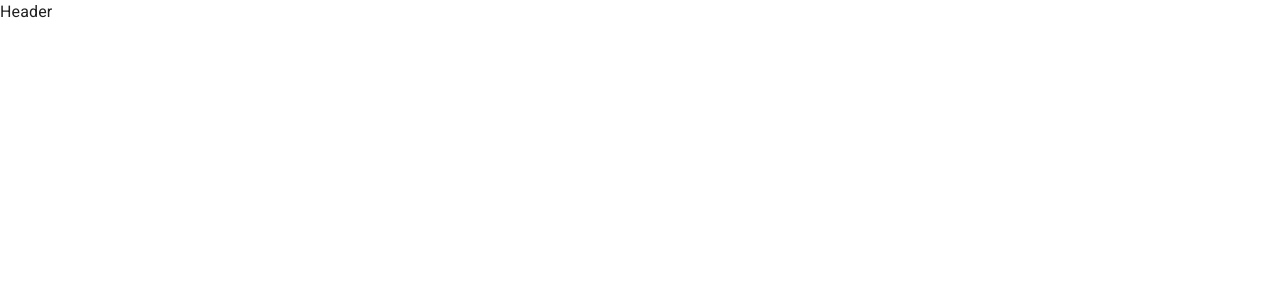
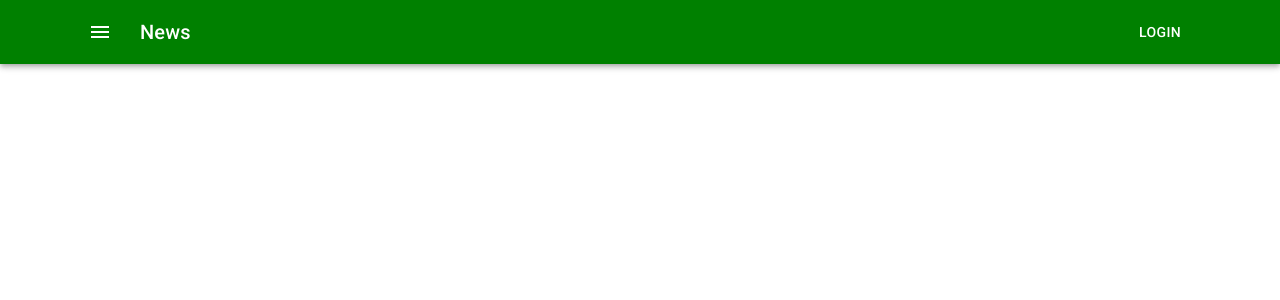
Before and after one commit to Sergii998/react-shop-project, a React (Create React App) app: page / in a window 1280 px wide. Shown: the top 300 px of the page. Built offline with nearby package versions, Linux system fonts and the light colour scheme.

Commit message:
stylesation Header color as jsobject

```diff
--- a/package.json
+++ b/package.json
@@ -5,6 +5,7 @@
   "dependencies": {
     "@emotion/react": "^11.10.5",
     "@emotion/styled": "^11.10.5",
+    "@mui/icons-material": "^5.11.0",
     "@mui/material": "^5.11.1",
     "@testing-library/jest-dom": "^5.16.5",
     "@testing-library/react": "^13.4.0",
--- a/src/container/Header/Header.tsx
+++ b/src/container/Header/Header.tsx
@@ -1,5 +1,44 @@
+import AppBar from '@mui/material/AppBar'
+
+import Toolbar from '@mui/material/Toolbar'
+import Typography from '@mui/material/Typography'
+import Button from '@mui/material/Button'
+import IconButton from '@mui/material/IconButton'
+import MenuIcon from '@mui/icons-material/Menu'
+
+import Container from '@mui/material/Container'
+
 type Props = {}
 const Header = (props: Props) => {
-    return <div>Header</div>
+    return (
+        <AppBar
+            position="static"
+            style={{
+                backgroundColor: 'green',
+            }}
+        >
+            <Container maxWidth="lg">
+                <Toolbar>
+                    <IconButton
+                        size="large"
+                        edge="start"
+                        color="inherit"
+                        aria-label="menu"
+                        sx={{ mr: 2 }}
+                    >
+                        <MenuIcon />
+                    </IconButton>
+                    <Typography
+                        variant="h6"
+                        component="div"
+                        sx={{ flexGrow: 1 }}
+                    >
+                        News
+                    </Typography>
+                    <Button color="inherit">Login</Button>
+                </Toolbar>
+            </Container>
+        </AppBar>
+    )
 }
 export default Header
```
Also changed, not shown: 1 other file (tests, documents, lock files or other folders).
